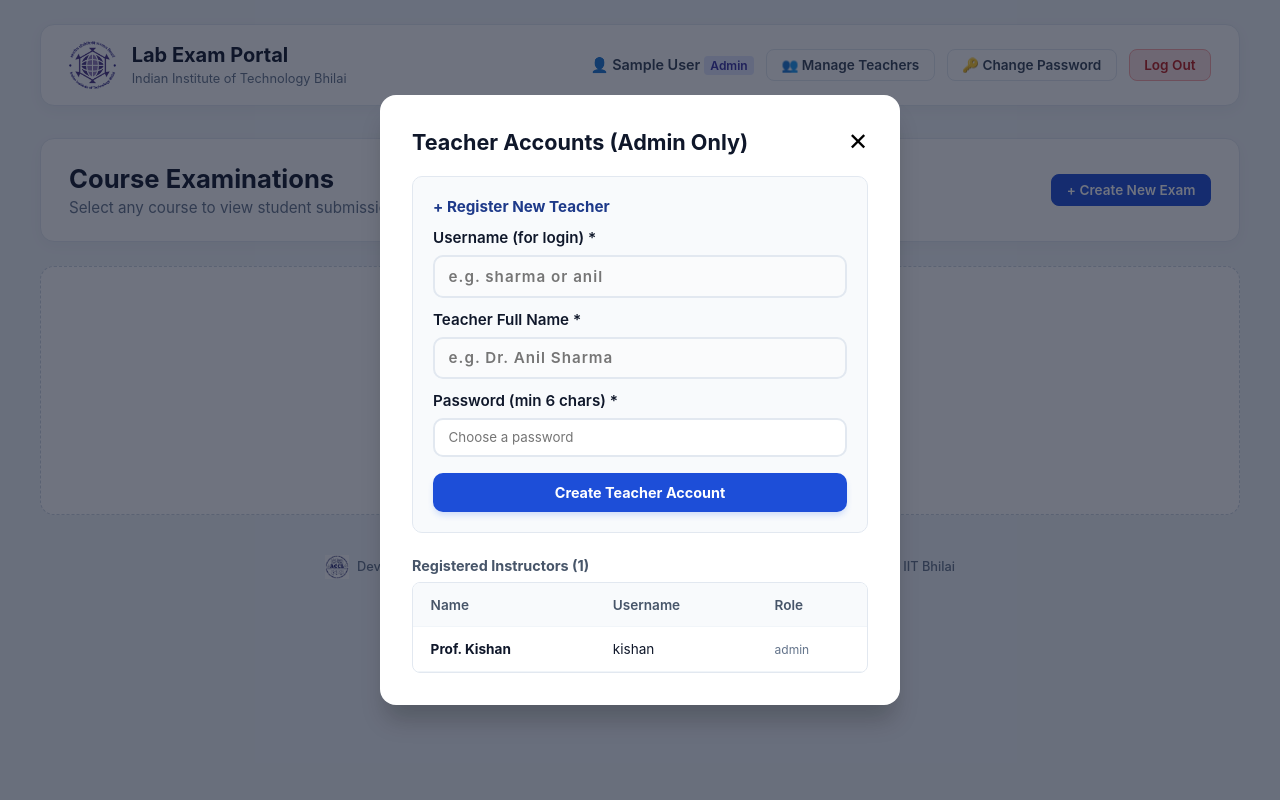
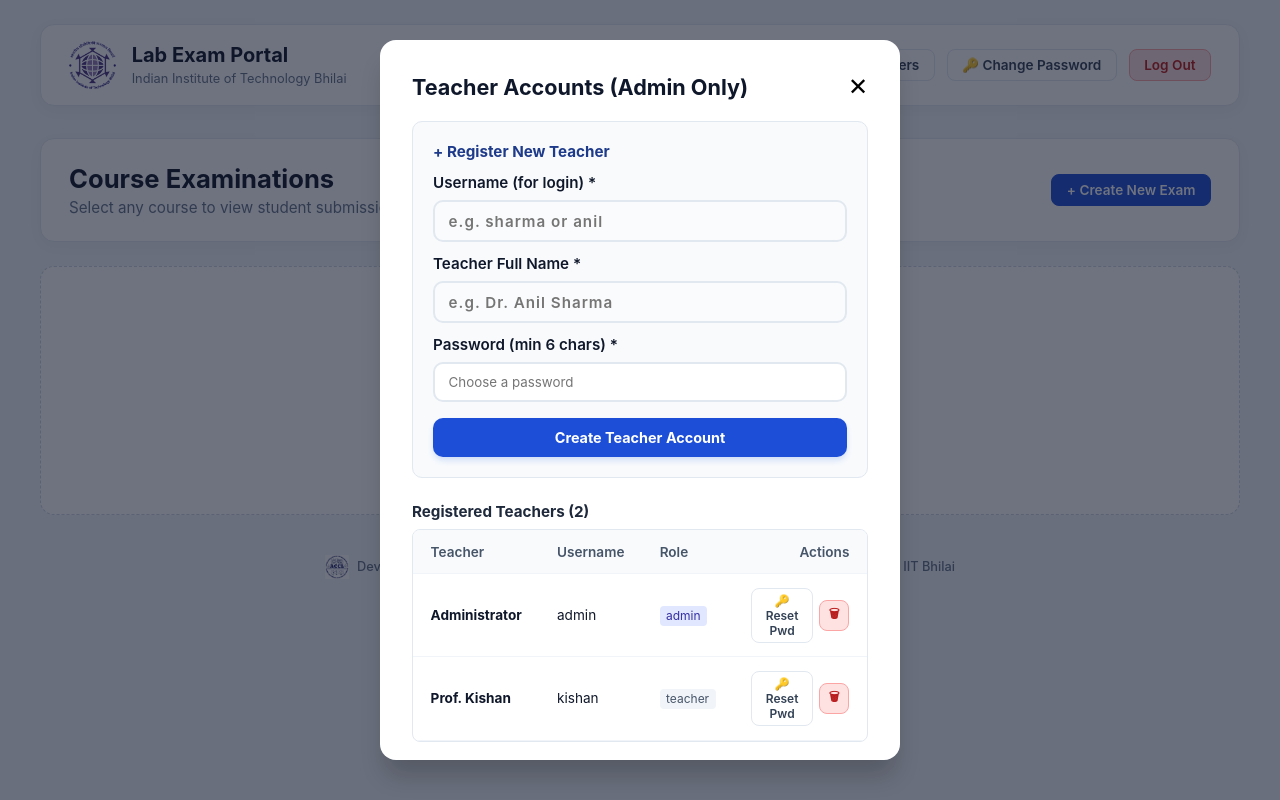
Before and after one commit to KishantLab/Hoodle, a Flask app: page /admin in a window 1280 px wide, after a click on "👥 Manage Teachers". Run offline with Flask 3, Linux system fonts and the light colour scheme; the visitor is signed in with stand-in values (Sample User, id 1); data comes from the database, SQL or seed files in the repository; data that the repository does not hold is empty.

Commit message:
Configure admin account admin/admin@accl with password reset and user deletion capabilities

```diff
--- a/app.py
+++ b/app.py
@@ -67,7 +67,7 @@ def nl2br_filter(s):
 SUBMISSIONS_DIR.mkdir(parents=True, exist_ok=True)
 UPLOAD_FOLDER.mkdir(parents=True, exist_ok=True)
 
-RESERVED_ROUTES = {"login", "logout", "admin", "static", "api", "exam", "favicon.ico"}
+RESERVED_ROUTES = {"login", "logout", "admin", "static", "api", "exam", "favicon.ico", "set-password"}
 
 
 def get_db():
@@ -78,7 +78,7 @@ def get_db():
 
 
 def init_db():
-    """Initialize SQLite database tables and default admin user."""
+    """Initialize SQLite database tables and seed admin user."""
     conn = get_db()
     cursor = conn.cursor()
 
@@ -90,9 +90,16 @@ def init_db():
             password_hash TEXT NOT NULL,
             display_name TEXT NOT NULL,
             role TEXT DEFAULT 'teacher',
+            must_change_password INTEGER DEFAULT 0,
             created_at TEXT NOT NULL
         )
     """)
+
+    # Check and add 'must_change_password' column to users if not present
+    cursor.execute("PRAGMA table_info(users)")
+    user_cols = [row["name"] for row in cursor.fetchall()]
+    if "must_change_password" not in user_cols:
+        cursor.execute("ALTER TABLE users ADD COLUMN must_change_password INTEGER DEFAULT 0")
 
     # 2. Course Exams table
     cursor.execute("""
@@ -150,15 +157,28 @@ def init_db():
     if "lab_name" not in sub_cols:
         cursor.execute("ALTER TABLE submissions ADD COLUMN lab_name TEXT DEFAULT 'Lab 1'")
 
-    # Seed default admin: kishan / password123
-    cursor.execute("SELECT id FROM users WHERE username = ?", ("kishan",))
-    if not cursor.fetchone():
+    # Ensure admin account: username 'admin', password 'admin@accl', role 'admin'
+    now_str = datetime.now().strftime("%Y-%m-%d %H:%M:%S")
+    cursor.execute("SELECT id FROM users WHERE LOWER(username) = 'admin'")
+    admin_user = cursor.fetchone()
+    if not admin_user:
+        pwd_hash = generate_password_hash("admin@accl")
+        cursor.execute("""
+            INSERT INTO users (username, password_hash, display_name, role, must_change_password, created_at)
+            VALUES ('admin', ?, 'Administrator', 'admin', 0, ?)
+        """, (pwd_hash, now_str))
+    else:
+        cursor.execute("UPDATE users SET role = 'admin' WHERE id = ?", (admin_user["id"],))
+
+    # Also ensure kishan account
+    cursor.execute("SELECT id FROM users WHERE LOWER(username) = 'kishan'")
+    kishan_user = cursor.fetchone()
+    if not kishan_user:
         pwd_hash = generate_password_hash("password123")
-        now_str = datetime.now().strftime("%Y-%m-%d %H:%M:%S")
         cursor.execute("""
-            INSERT INTO users (username, password_hash, display_name, role, created_at)
-            VALUES (?, ?, ?, ?, ?)
-        """, ("kishan", pwd_hash, "Prof. Kishan", "admin", now_str))
+            INSERT INTO users (username, password_hash, display_name, role, must_change_password, created_at)
+            VALUES ('kishan', ?, 'Prof. Kishan', 'teacher', 0, ?)
+        """, (pwd_hash, now_str))
 
     conn.commit()
     conn.close()
@@ -222,6 +242,8 @@ def login_required(f):
     def decorated_function(*args, **kwargs):
         if not session.get("logged_in"):
             return redirect(url_for("login", next=request.path))
+        if session.get("must_change_password") and request.endpoint not in ("set_password", "logout"):
+            return redirect(url_for("set_password"))
         return f(*args, **kwargs)
     return decorated_function
 
@@ -503,7 +525,7 @@ def submit_exam_file(identifier=None, slug=None):
 
 @app.route("/login", methods=["GET", "POST"])
 def login():
-    """Teacher Login page."""
+    """Teacher/Admin Login page."""
     if session.get("logged_in"):
         return redirect(url_for("admin_dashboard"))
 
@@ -524,6 +546,11 @@ def login():
             session["username"] = user["username"]
             session["display_name"] = user["display_name"]
             session["role"] = user["role"]
+            session["must_change_password"] = bool(user["must_change_password"])
+
+            if session["must_change_password"]:
+                return redirect(url_for("set_password"))
+
             next_page = request.args.get("next")
             if next_page and not next_page.startswith("//"):
                 return redirect(next_page)
@@ -539,6 +566,39 @@ def logout():
     """Clear session and log out."""
     session.clear()
     return redirect(url_for("login"))
+
+
+@app.route("/set-password", methods=["GET", "POST"])
+def set_password():
+    """Force password change after admin reset."""
+    if not session.get("logged_in"):
+        return redirect(url_for("login"))
+
+    error = None
+    if request.method == "POST":
+        new_password = request.form.get("new_password", "").strip()
+        confirm_password = request.form.get("confirm_password", "").strip()
+
+        if not new_password or len(new_password) < 6:
+            error = "Password must be at least 6 characters long."
+        elif new_password != confirm_password:
+            error = "Passwords do not match."
+        else:
+            new_hash = generate_password_hash(new_password)
+            conn = get_db()
+            cursor = conn.cursor()
+            cursor.execute("""
+                UPDATE users SET password_hash = ?, must_change_password = 0
+                WHERE id = ?
+            """, (new_hash, session["user_id"]))
+            conn.commit()
+            conn.close()
+
+            session["must_change_password"] = False
+            flash("New password set successfully! Welcome to your dashboard.", "success")
+            return redirect(url_for("admin_dashboard"))
+
+    return render_template("set_password.html", error=error)
 
 
 @app.route("/admin/teachers/add", methods=["POST"])
@@ -574,8 +634,8 @@ def add_teacher():
     pwd_hash = generate_password_hash(password)
     now_str = datetime.now().strftime("%Y-%m-%d %H:%M:%S")
     cursor.execute("""
-        INSERT INTO users (username, password_hash, display_name, role, created_at)
-        VALUES (?, ?, ?, 'teacher', ?)
+        INSERT INTO users (username, password_hash, display_name, role, must_change_password, created_at)
+        VALUES (?, ?, ?, 'teacher', 0, ?)
     """, (clean_username, pwd_hash, display_name, now_str))
     conn.commit()
     conn.close()
@@ -584,10 +644,85 @@ def add_teacher():
     return redirect(url_for("admin_dashboard"))
 
 
+@app.route("/admin/users/<int:target_user_id>/password", methods=["POST"])
+@login_required
+def admin_set_user_password(target_user_id):
+    """
+    Admin changes password of any user or triggers password reset.
+    """
+    if session.get("role") != "admin":
+        flash("Permission denied. Only administrators can change other users' passwords.", "error")
+        return redirect(url_for("admin_dashboard"))
+
+    new_password = request.form.get("new_password", "").strip()
+    require_reset = 1 if request.form.get("require_reset") == "1" else 0
+
+    if not new_password or len(new_password) < 6:
+        flash("New password must be at least 6 characters.", "error")
+        return redirect(url_for("admin_dashboard"))
+
+    conn = get_db()
+    cursor = conn.cursor()
+    cursor.execute("SELECT username FROM users WHERE id = ?", (target_user_id,))
+    target_user = cursor.fetchone()
+
+    if not target_user:
+        conn.close()
+        flash("User not found.", "error")
+        return redirect(url_for("admin_dashboard"))
+
+    new_hash = generate_password_hash(new_password)
+    cursor.execute("""
+        UPDATE users SET password_hash = ?, must_change_password = ?
+        WHERE id = ?
+    """, (new_hash, require_reset, target_user_id))
+    conn.commit()
+    conn.close()
+
+    msg = f"Password for '{target_user['username']}' updated successfully!"
+    if require_reset:
+        msg += " (User will be prompted to set a new password upon next login)"
+    flash(msg, "success")
+    return redirect(url_for("admin_dashboard"))
+
+
+@app.route("/admin/users/<int:target_user_id>/delete", methods=["POST"])
+@login_required
+def admin_delete_user(target_user_id):
+    """
+    Admin deletes a teacher account.
+    """
+    if session.get("role") != "admin":
+        flash("Permission denied. Only administrators can delete users.", "error")
+        return redirect(url_for("admin_dashboard"))
+
+    if target_user_id == session.get("user_id"):
+        flash("You cannot delete your own logged-in administrator account.", "error")
+        return redirect(url_for("admin_dashboard"))
+
+    conn = get_db()
+    cursor = conn.cursor()
+    cursor.execute("SELECT username FROM users WHERE id = ?", (target_user_id,))
+    target_user = cursor.fetchone()
+
+    if not target_user:
+        conn.close()
+        flash("User not found.", "error")
+        return redirect(url_for("admin_dashboard"))
+
+    # Delete user
+    cursor.execute("DELETE FROM users WHERE id = ?", (target_user_id,))
+    conn.commit()
+    conn.close()
+
+    flash(f"Teacher account '{target_user['username']}' was permanently deleted.", "success")
+    return redirect(url_for("admin_dashboard"))
+
+
 @app.route("/admin/change-password", methods=["POST"])
 @login_required
 def change_password():
-    """Change teacher's password."""
+    """Change current user's password."""
     old_password = request.form.get("old_password", "")
     new_password = request.form.get("new_password", "")
     confirm_password = request.form.get("confirm_password", "")
@@ -611,7 +746,7 @@ def change_password():
         return redirect(url_for("admin_dashboard"))
 
     new_hash = generate_password_hash(new_password)
-    cursor.execute("UPDATE users SET password_hash = ? WHERE id = ?", (new_hash, session["user_id"]))
+    cursor.execute("UPDATE users SET password_hash = ?, must_change_password = 0 WHERE id = ?", (new_hash, session["user_id"]))
     conn.commit()
     conn.close()
 
@@ -658,7 +793,12 @@ def admin_dashboard():
     # Teachers list for admin management modal
     teachers = []
     if is_admin:
-        cursor.execute("SELECT id, username, display_name, role, created_at FROM users ORDER BY id ASC")
+        cursor.execute("""
+            SELECT id, username, display_name, role, must_change_password, created_at,
+                   (SELECT COUNT(*) FROM exams WHERE created_by_user_id = users.id) AS courses_count
+            FROM users
+            ORDER BY id ASC
+        """)
         teachers = [dict(row) for row in cursor.fetchall()]
 
     # Check if a specific course/exam is selected
@@ -668,7 +808,6 @@ def admin_dashboard():
     lab_counts = {}
 
     if selected_slug:
-        # Lookup exam
         for ex in exams:
             if ex["slug"] == selected_slug or ex["course_code"].lower() == selected_slug.lower():
                 selected_exam = ex
@@ -788,7 +927,6 @@ def toggle_exam_status(exam_id):
     exam = cursor.fetchone()
 
     if exam:
-        # Check permissions
         if session.get("role") != "admin" and exam["created_by_user_id"] != session.get("user_id"):
             conn.close()
             flash("Permission denied. You can only modify your own courses.", "error")
@@ -821,7 +959,6 @@ def delete_exam(exam_id):
         flash("Exam not found.", "error")
         return redirect(url_for("admin_dashboard"))
 
-    # Permission check: must be owner or admin
     if session.get("role") != "admin" and exam["created_by_user_id"] != session.get("user_id"):
         conn.close()
         flash("Permission denied. You can only delete courses that you created.", "error")
@@ -868,7 +1005,6 @@ def download_exam_all(exam_id):
         conn.close()
         abort(404, description="Exam not found.")
 
-    # Confidentiality check
     if session.get("role") != "admin" and exam["created_by_user_id"] != session.get("user_id"):
         conn.close()
         abort(403, description="Access denied. You can only download submissions from your own exams.")
@@ -922,7 +1058,6 @@ def download_single_file(sub_id):
     if not sub:
         abort(404, description="Submission file not found.")
 
-    # Confidentiality check
     if session.get("role") != "admin" and sub["created_by_user_id"] != session.get("user_id"):
         abort(403, description="Access denied.")
 
--- a/templates/admin.html
+++ b/templates/admin.html
@@ -653,14 +653,15 @@
             </div>
 
             <!-- Existing Teachers List -->
-            <h4 style="font-size: 0.9rem; color: #475569; margin-bottom: 0.5rem;">Registered Instructors ({{ teachers|length }})</h4>
-            <div style="max-height: 180px; overflow-y: auto; border: 1px solid #e2e8f0; border-radius: 8px;">
+            <h4 style="font-size: 0.95rem; color: #1e293b; margin-bottom: 0.5rem;">Registered Teachers ({{ teachers|length }})</h4>
+            <div style="max-height: 240px; overflow-y: auto; border: 1px solid #e2e8f0; border-radius: 8px;">
                 <table style="font-size: 0.85rem;">
                     <thead>
                         <tr>
-                            <th>Name</th>
+                            <th>Teacher</th>
                             <th>Username</th>
                             <th>Role</th>
+                            <th style="text-align: right;">Actions</th>
                         </tr>
                     </thead>
                     <tbody>
@@ -668,12 +669,62 @@
                         <tr>
                             <td><strong>{{ t.display_name }}</strong></td>
                             <td><code>{{ t.username }}</code></td>
-                            <td><span style="font-size: 0.75rem; color: #64748b;">{{ t.role }}</span></td>
+                            <td>
+                                <span style="font-size: 0.75rem; background: {% if t.role == 'admin' %}#e0e7ff; color: #3730a3;{% else %}#f1f5f9; color: #475569;{% endif %} padding: 0.15rem 0.4rem; border-radius: 4px;">
+                                    {{ t.role }}
+                                </span>
+                            </td>
+                            <td style="text-align: right;">
+                                <div style="display: inline-flex; gap: 0.35rem; align-items: center;">
+                                    <button type="button" class="btn-sm btn-outline" style="padding: 0.25rem 0.55rem; font-size: 0.75rem;" onclick="openAdminUserPwdModal('{{ t.id }}', '{{ t.username }}')" title="Change or Reset Password">
+                                        🔑 Reset Pwd
+                                    </button>
+                                    {% if t.username != username %}
+                                    <form method="POST" action="admin/users/{{ t.id }}/delete" style="display: inline; margin: 0;" onsubmit="return confirm('Are you sure you want to permanently delete teacher account '{{ t.username }}'?');">
+                                        <button type="submit" class="btn-sm btn-danger" style="padding: 0.25rem 0.55rem; font-size: 0.75rem;" title="Delete teacher account">
+                                            🗑
+                                        </button>
+                                    </form>
+                                    {% endif %}
+                                </div>
+                            </td>
                         </tr>
                         {% endfor %}
                     </tbody>
                 </table>
             </div>
+        </div>
+    </div>
+    <!-- Modal: Admin Set User Password -->
+    <div class="modal" id="adminUserPwdModal">
+        <div class="modal-card" style="max-width: 440px;">
+            <div style="display: flex; justify-content: space-between; align-items: center; margin-bottom: 1.25rem;">
+                <h2 style="font-size: 1.3rem; color: #0f172a; margin: 0;">Reset Teacher Password</h2>
+                <button type="button" onclick="closeModal('adminUserPwdModal')" style="background: none; border: none; font-size: 1.5rem; cursor: pointer;">✕</button>
+            </div>
+
+            <p style="font-size: 0.9rem; color: #475569; margin-bottom: 1.25rem;">
+                Setting password for: <strong id="targetTeacherUsername" style="color: #1e40af;"></strong>
+            </p>
+
+            <form method="POST" id="adminUserPwdForm" action="">
+                <div class="form-group" style="margin-bottom: 1rem;">
+                    <label for="targetNewPassword"><span class="label-title">New Password (min 6 chars) *</span></label>
+                    <input type="password" id="targetNewPassword" name="new_password" minlength="6" required style="width: 100%; padding: 0.75rem; border: 2px solid var(--border-color); border-radius: var(--radius-md);">
+                </div>
+
+                <div class="form-group" style="margin-bottom: 1.5rem;">
+                    <label style="display: flex; align-items: center; gap: 0.5rem; font-weight: normal; font-size: 0.85rem; cursor: pointer;">
+                        <input type="checkbox" name="require_reset" value="1" checked style="width: auto;">
+                        <span>Require teacher to set their own new password upon next login</span>
+                    </label>
+                </div>
+
+                <div style="display: flex; justify-content: flex-end; gap: 0.75rem;">
+                    <button type="button" class="btn-sm btn-outline" onclick="closeModal('adminUserPwdModal')">Cancel</button>
+                    <button type="submit" class="btn-submit" style="width: auto; padding: 0.7rem 1.4rem;">Update Password</button>
+                </div>
+            </form>
         </div>
     </div>
     {% endif %}
@@ -712,6 +763,13 @@
 
     <script>
         let currentLabFilter = 'ALL';
+
+        function openAdminUserPwdModal(userId, username) {
+            document.getElementById('targetTeacherUsername').textContent = username;
+            document.getElementById('adminUserPwdForm').action = 'admin/users/' + userId + '/password';
+            document.getElementById('targetNewPassword').value = '';
+            openModal('adminUserPwdModal');
+        }
 
         function openModal(id) {
             const m = document.getElementById(id);
```
Also changed, not shown: templates/set_password.html (added, +57 -0 lines), test_app.py (+65 -7 lines), README.md.
